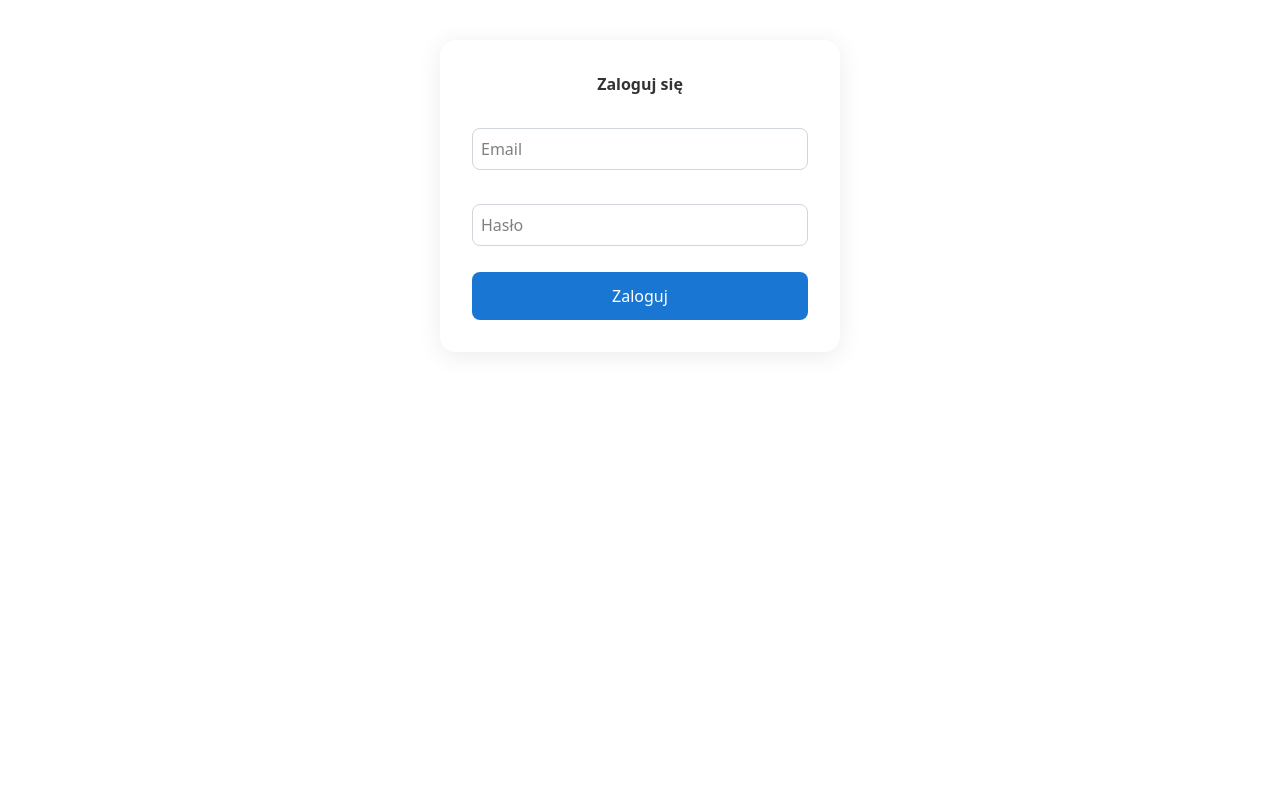
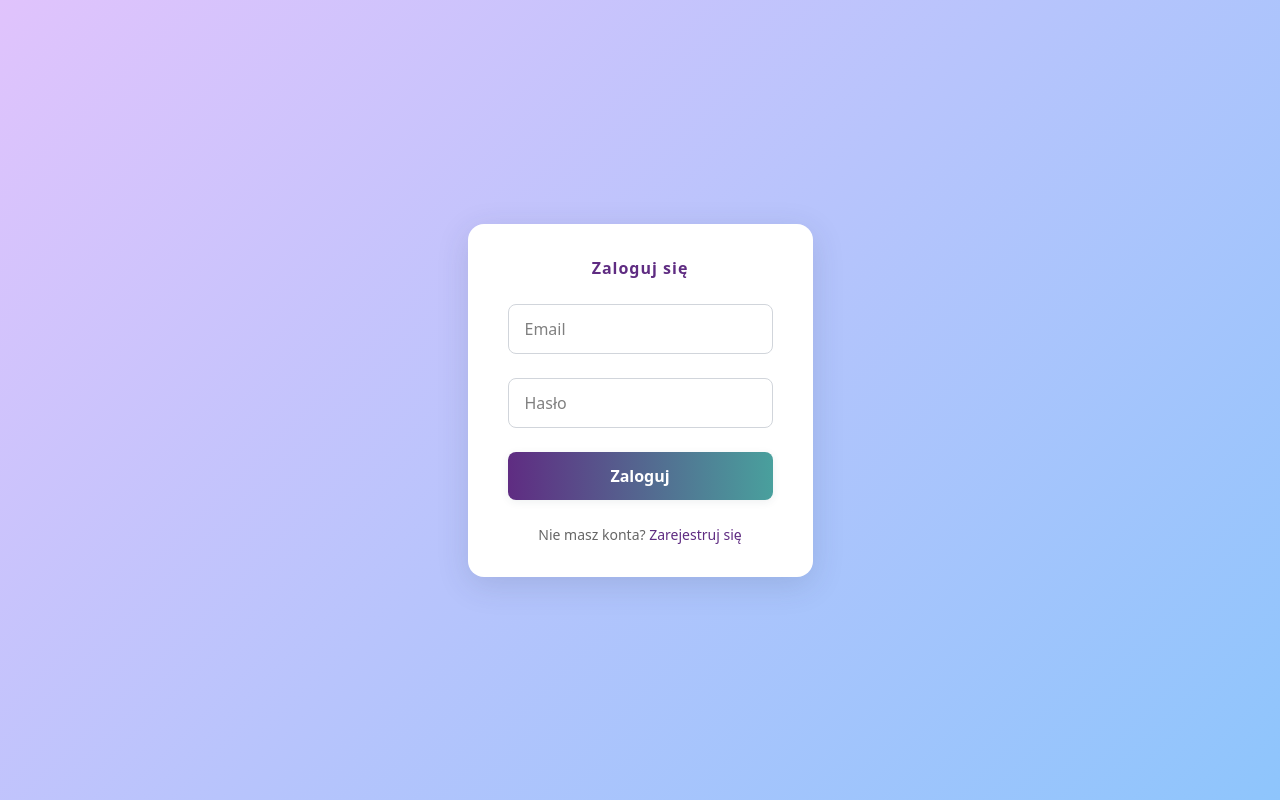
Before and after one commit to Soberek/library, a React (Vite) app: page /sign-in in a window 1280 px wide. Built offline with nearby package versions, Linux system fonts and the light colour scheme; no server answers.

Commit message:
feat: implement logout functionality and redirect to sign-in page; update protected route to redirect to sign-in

```diff
--- a/src/components/Navbar.tsx
+++ b/src/components/Navbar.tsx
@@ -1,5 +1,8 @@
 import Search from "./Search";
 import { useUser } from "../providers/UserContext";
+import { useNavigate } from "react-router-dom";
+import { signOut } from "firebase/auth";
+import { auth } from "../config/firebaseConfig";
 type Props = {
   searchTerm: string;
   setSearchTerm: (term: string) => void;
@@ -7,6 +10,17 @@ type Props = {
 
 const Navbar: React.FC<Props> = ({ searchTerm, setSearchTerm }) => {
   const authContext = useUser();
+
+  const navigate = useNavigate();
+  const handleLogout = async () => {
+    try {
+      await signOut(auth);
+      navigate("/sign-in", { replace: true }); // Przekierowanie po wylogowaniu
+    } catch (error) {
+      console.error("Błąd wylogowania:", error);
+    }
+  };
+
   return (
     <nav className="hidden border-b border-white/10 bg-gradient-to-r from-indigo-600 via-purple-600 to-pink-600 shadow-xl md:flex">
       <div className="container mx-auto flex items-center justify-between px-6 py-5">
@@ -38,13 +52,13 @@ const Navbar: React.FC<Props> = ({ searchTerm, setSearchTerm }) => {
                 </div>
               </div>
 
-              {/* <button
-                onClick={() => authContext.logout?.()}
+              <button
+                onClick={() => handleLogout()}
                 className="ml-3 rounded-md bg-white/20 px-3 py-1 text-sm font-semibold text-white transition-colors duration-150 hover:bg-white/30 active:scale-95"
                 aria-label="Wyloguj"
               >
                 Wyloguj
-              </button> */}
+              </button>
             </>
           ) : (
             <a
--- a/src/components/ProtectedRoute.tsx
+++ b/src/components/ProtectedRoute.tsx
@@ -35,7 +35,7 @@ const ProtectedRoute = () => {
     );
   }
 
-  return auth.user ? <Outlet /> : <Navigate to="/sign-up" />;
+  return auth.user ? <Outlet /> : <Navigate to="/sign-in" />;
 };
 
 export default ProtectedRoute;
--- a/src/pages/SignIn.tsx
+++ b/src/pages/SignIn.tsx
@@ -1,79 +1,132 @@
-import { Navigate } from "react-router-dom";
-import Input from "../components/Input";
-import { useUser } from "../providers/UserContext";
+import React from "react";
+import { useNavigate } from "react-router-dom";
 import { signInWithEmailAndPassword } from "firebase/auth";
 import { auth } from "../config/firebaseConfig";
 
-const SignIn = () => {
-  const authContext = useUser();
+const SignIn: React.FC = () => {
+  const [email, setEmail] = React.useState("");
+  const [password, setPassword] = React.useState("");
+  const navigate = useNavigate();
 
-  if (authContext.user?.uid) {
-    return <Navigate to="/" />;
-  }
-
-  const handleSubmit = (e: React.FormEvent) => {
+  const handleSignIn = async (e: React.FormEvent) => {
     e.preventDefault();
-    const formData = new FormData(e.target as HTMLFormElement);
-    const email = formData.get("email") as string;
-    const password = formData.get("password") as string;
-
-    signInWithEmailAndPassword(auth, email, password)
-      .then((userCredential) => {
-        // Signed in
-        const user = userCredential.user;
-        console.log("User signed in:", user);
-      })
-      .catch((error) => {
-        const errorCode = error.code;
-        const errorMessage = error.message;
-        console.error("Error signing in:", errorCode, errorMessage);
-      });
+    try {
+      const userCredential = await signInWithEmailAndPassword(
+        auth,
+        email,
+        password,
+      );
+      console.log("User signed in:", userCredential.user);
+      navigate("/", { replace: true });
+    } catch (error) {
+      console.error(
+        "Error signing in:",
+        error instanceof Error ? error.message : "Unknown error",
+      );
+    }
   };
 
   return (
     <div
       style={{
-        maxWidth: 400,
-        margin: "40px auto",
-        padding: "32px",
-        borderRadius: "16px",
-        boxShadow: "0 4px 24px rgba(0,0,0,0.08)",
-        background: "#fff",
         display: "flex",
-        flexDirection: "column",
+        justifyContent: "center",
         alignItems: "center",
+        minHeight: "100vh",
+        background: "linear-gradient(135deg, #e0c3fc 0%, #8ec5fc 100%)",
       }}
     >
-      <h2 style={{ marginBottom: 24, fontWeight: 600, color: "#333" }}>
-        Zaloguj się
-      </h2>
       <form
-        onSubmit={handleSubmit}
+        onSubmit={handleSignIn}
         style={{
-          width: "100%",
+          background: "#fff",
+          padding: "2rem 2.5rem",
+          borderRadius: "16px",
+          boxShadow: "0 8px 32px rgba(44, 62, 80, 0.15)",
           display: "flex",
           flexDirection: "column",
-          gap: "18px",
+          gap: "1.5rem",
+          minWidth: "320px",
         }}
       >
-        <Input type="email" placeholder="Email" name="email" />
-        <Input type="password" placeholder="Hasło" name="password" />
+        <h2
+          style={{
+            margin: 0,
+            color: "#5f2c82",
+            textAlign: "center",
+            fontWeight: 700,
+            letterSpacing: "1px",
+          }}
+        >
+          Zaloguj się
+        </h2>
+        <input
+          type="email"
+          value={email}
+          onChange={(e) => setEmail(e.target.value)}
+          placeholder="Email"
+          style={{
+            padding: "0.75rem 1rem",
+            borderRadius: "8px",
+            border: "1px solid #d1d5db",
+            fontSize: "1rem",
+            outline: "none",
+            transition: "border-color 0.2s",
+          }}
+        />
+        <input
+          type="password"
+          value={password}
+          onChange={(e) => setPassword(e.target.value)}
+          placeholder="Hasło"
+          style={{
+            padding: "0.75rem 1rem",
+            borderRadius: "8px",
+            border: "1px solid #d1d5db",
+            fontSize: "1rem",
+            outline: "none",
+            transition: "border-color 0.2s",
+          }}
+        />
         <button
           type="submit"
           style={{
-            padding: "12px",
+            padding: "0.75rem 1rem",
             borderRadius: "8px",
             border: "none",
-            background: "#1976d2",
+            background: "linear-gradient(90deg, #5f2c82 0%, #49a09d 100%)",
             color: "#fff",
-            fontWeight: 500,
-            fontSize: "16px",
+            fontWeight: 600,
+            fontSize: "1rem",
             cursor: "pointer",
+            boxShadow: "0 2px 8px rgba(44, 62, 80, 0.08)",
             transition: "background 0.2s",
           }}
         >
           Zaloguj
         </button>
+
+        {/* If no account */}
+        <p
+          style={{
+            margin: 0,
+            fontSize: "0.875rem",
+            textAlign: "center",
+            color: "#666",
+          }}
+        >
+          Nie masz konta?{" "}
+          <a
+            href="/sign-up"
+            style={{
+              color: "#5f2c82",
+              textDecoration: "none",
+              fontWeight: 500,
+            }}
+          >
+            Zarejestruj się
+          </a>
+        </p>
       </form>
     </div>
   );
--- a/src/pages/SignUp.tsx
+++ b/src/pages/SignUp.tsx
@@ -2,10 +2,16 @@ import React, { useState } from "react";
 import { auth } from "../config/firebaseConfig";
 import { createUserWithEmailAndPassword } from "firebase/auth";
 import { Navigate } from "react-router-dom";
+import { useUser } from "../providers/UserContext";
 
 const SignUp: React.FC = () => {
   const [email, setEmail] = useState("");
   const [password, setPassword] = useState("");
+  const authContext = useUser();
+
+  if (authContext.user?.uid) {
+    return <Navigate to="/" />;
+  }
 
   const handleSignUp = async (e: React.FormEvent) => {
     e.preventDefault();
```
